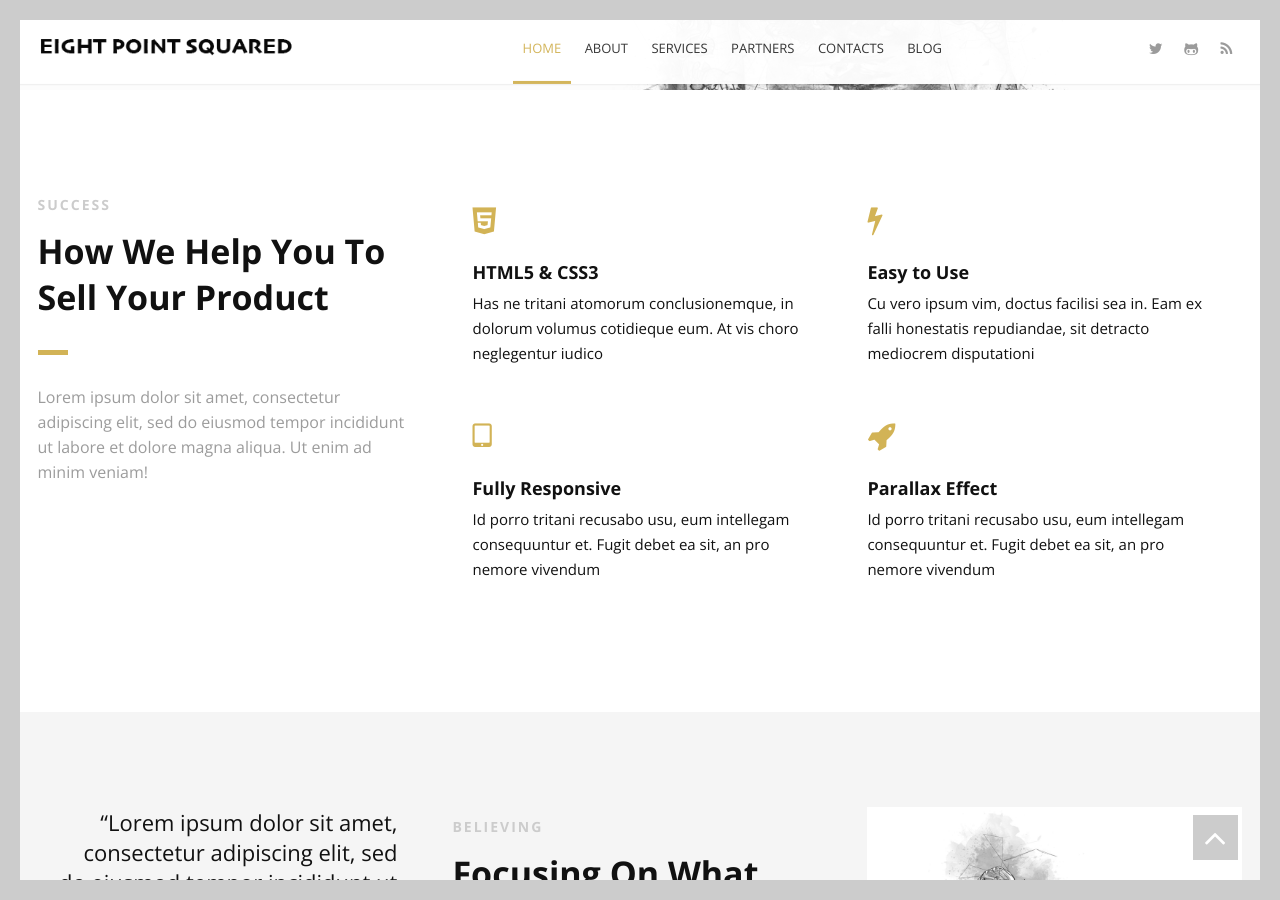
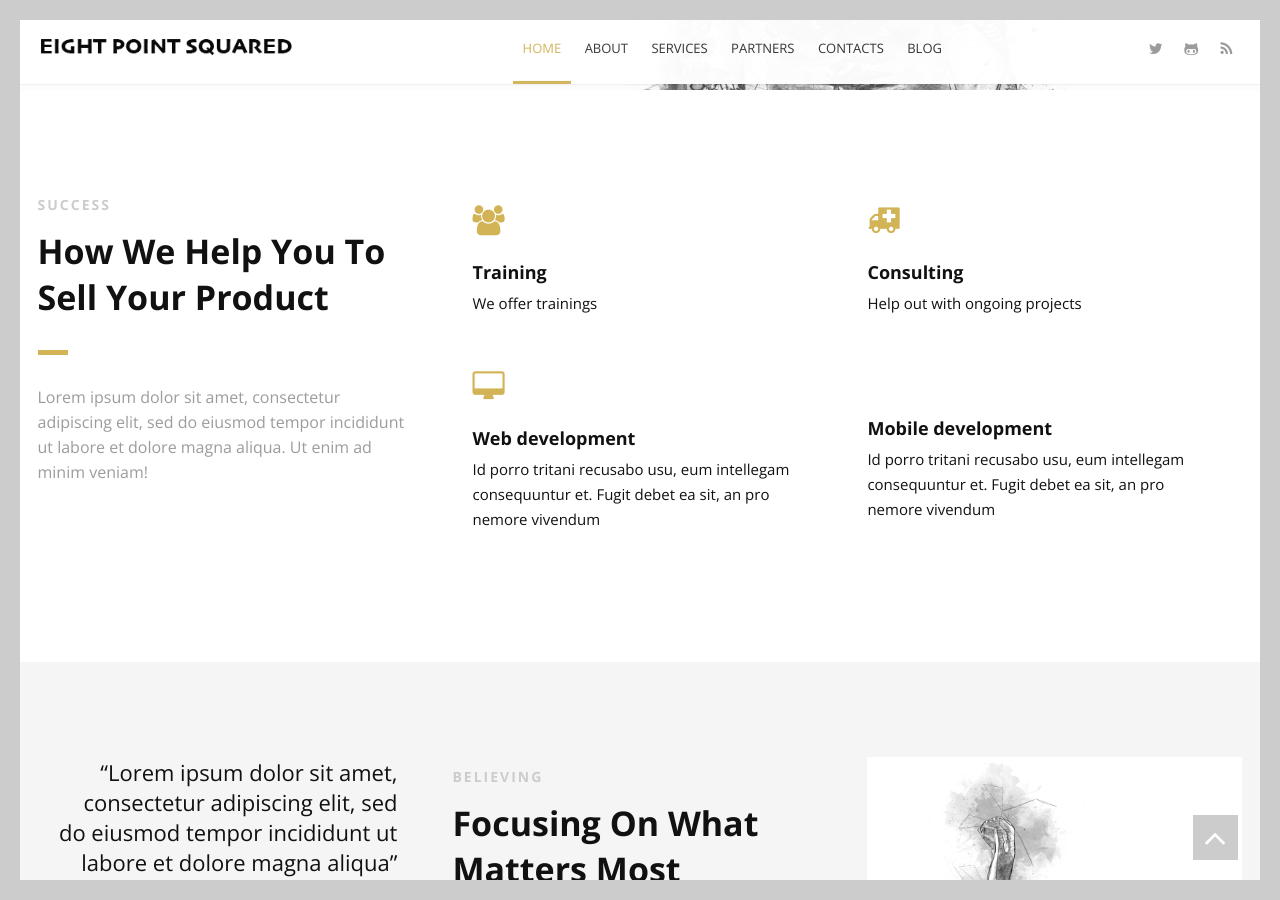
Before and after one commit to eightpointsquared/eightpointsquared.github.io, a Jekyll site: the page built from index.html, in a window 1280 px wide and 900 px high, scrolled down 654 px. Built offline with Jekyll 4.4.1, drawn with Linux system fonts in a browser that asks for light colours.

Commit message:
add icons

```diff
--- a/index.html
+++ b/index.html
@@ -24,13 +24,12 @@ title: Home
             <div class="col-2 icon-block icon-top wow fadeInUp" data-wow-delay="0.1s">
                 <!--Icon-->
                 <div class="icon">
-                    <i class="fa fa-html5 fa-2x"></i>
+                    <i class="fa fa-users fa-2x"></i>
                 </div>
                 <!--Icon Block Description-->
                 <div class="icon-block-description">
-                    <h4>HTML5 &amp; CSS3</h4>
-                    <p>Has ne tritani atomorum conclusionemque, in dolorum volumus cotidieque eum. At vis choro
-                        neglegentur iudico</p>
+                    <h4>Training</h4>
+                    <p>We offer trainings</p>
                 </div>
             </div>
             <!--End of Icon Block-->
@@ -39,13 +38,12 @@ title: Home
             <div class="col-2 icon-block icon-top wow fadeInUp" data-wow-delay="0.3s">
                 <!--Icon-->
                 <div class="icon">
-                    <i class="fa fa-bolt fa-2x"></i>
+                    <i class="fa fa-ambulance fa-2x"></i>
                 </div>
                 <!--Icon Block Description-->
                 <div class="icon-block-description">
-                    <h4>Easy to Use</h4>
-                    <p>Cu vero ipsum vim, doctus facilisi sea in. Eam ex falli honestatis repudiandae, sit
-                        detracto mediocrem disputationi</p>
+                    <h4>Consulting</h4>
+                    <p>Help out with ongoing projects</p>
                 </div>
             </div>
             <!--End of Icon Block-->
@@ -54,11 +52,11 @@ title: Home
             <div class="col-2 icon-block icon-top wow fadeInUp" data-wow-delay="0.5s">
                 <!--Icon-->
                 <div class="icon">
-                    <i class="fa fa-tablet fa-2x"></i>
+                    <i class="fa fa-desktop fa-2x"></i>
                 </div>
                 <!--Icon Block Description-->
                 <div class="icon-block-description">
-                    <h4>Fully Responsive</h4>
+                    <h4>Web development</h4>
                     <p>Id porro tritani recusabo usu, eum intellegam consequuntur et. Fugit debet ea sit, an pro
                         nemore vivendum</p>
                 </div>
@@ -69,11 +67,11 @@ title: Home
             <div class="col-2 icon-block icon-top wow fadeInUp" data-wow-delay="0.5s">
                 <!--Icon-->
                 <div class="icon">
-                    <i class="fa fa-rocket fa-2x"></i>
+                    <i class="fa fa-mobile-alt fa-2x"></i>
                 </div>
                 <!--Icon Block Description-->
                 <div class="icon-block-description">
-                    <h4>Parallax Effect</h4>
+                    <h4>Mobile development</h4>
                     <p>Id porro tritani recusabo usu, eum intellegam consequuntur et. Fugit debet ea sit, an pro
                         nemore vivendum</p>
                 </div>
```
